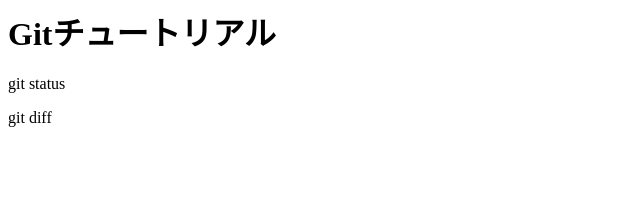
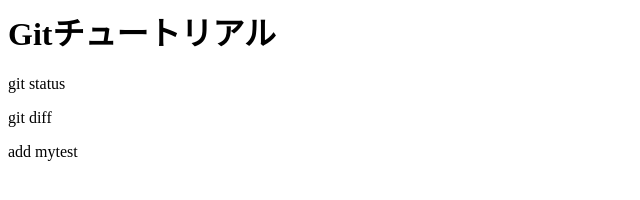
Before and after one commit to seiji-watanabe721/git_tutorial, a plain HTML site: page index.html in a window 1280 px wide. Shown: the full height of the page, 0-640 px from the left. Drawn offline with Linux system fonts and the light colour scheme.

Commit message:
add mytest

```diff
--- a/index.html
+++ b/index.html
@@ -1,3 +1,4 @@
 <h1>Gitチュートリアル</h1>
 <p>git status</p>
 <p>git diff</p>
+<p>add mytest</p>
```
